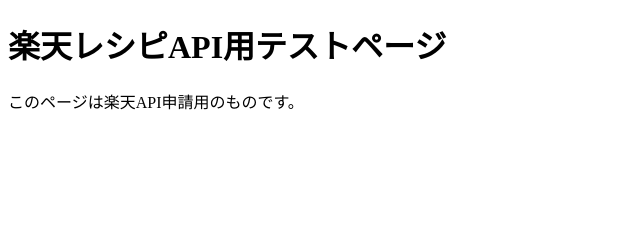
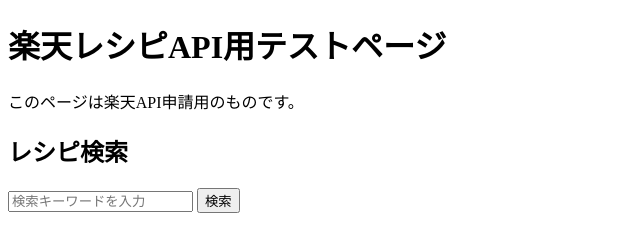
Before and after one commit to uusirytmi/rakutenrecipie, a plain HTML site: page ondex.html in a window 1280 px wide. Shown: the whole page, without its empty margins (0-640 px from the left). Drawn offline with Linux system fonts and the light colour scheme.

Commit message:
Update ondex.html

```diff
--- a/ondex.html
+++ b/ondex.html
@@ -3,10 +3,37 @@
 <head>
     <meta charset="UTF-8">
     <meta name="viewport" content="width=device-width, initial-scale=1.0">
-    <title>楽天APIテスト</title>
+    <title>楽天レシピ検索</title>
 </head>
 <body>
     <h1>楽天レシピAPI用テストページ</h1>
     <p>このページは楽天API申請用のものです。</p>
+
+    <h2>レシピ検索</h2>
+    <input type="text" id="searchKeyword" placeholder="検索キーワードを入力">
+    <button onclick="searchRecipe()">検索</button>
+    <ul id="recipeList"></ul>
+
+    <script>
+        function searchRecipe() {
+            const keyword = document.getElementById('searchKeyword').value;
+            const appId = '1015368234031762254';  // ここID
+            const url = `https://app.rakuten.co.jp/services/api/Recipe/Search/20170426?applicationId=${appId}&keyword=${keyword}&format=json`;
+
+            fetch(url)
+                .then(response => response.json())
+                .then(data => {
+                    const recipes = data.items;
+                    const recipeList = document.getElementById('recipeList');
+                    recipeList.innerHTML = ''; // 前回の検索結果をクリア
+                    recipes.forEach(recipe => {
+                        const li = document.createElement('li');
+                        li.innerHTML = `<strong>${recipe.recipeName}</strong> <br> <a href="${recipe.recipeUrl}" target="_blank">レシピを見る</a>`;
+                        recipeList.appendChild(li);
+                    });
+                })
+                .catch(error => console.error('エラーが発生しました: ', error));
+        }
+    </script>
 </body>
 </html>
```
